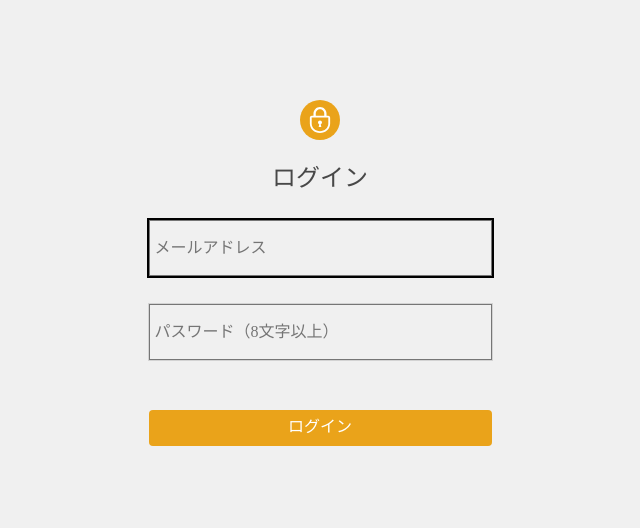
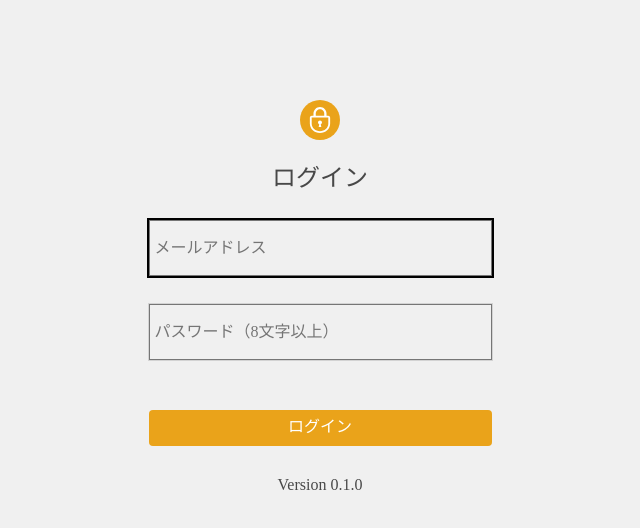
Before and after one commit to milaGlobal8/farmishizeki-admin, a React (Create React App) app: page /login in a window 1280 px wide. Shown: the top 528 px of the page, without its empty margins (320-960 px from the left). Built offline with nearby package versions, Linux system fonts and the light colour scheme; no server answers.

Commit message:
バージョン情報をとりあえず手書きで追加。

```diff
--- a/src/pages/Home/Home.tsx
+++ b/src/pages/Home/Home.tsx
@@ -111,7 +111,7 @@ const Home = () => {
       {target === "g" && <GramCards vegs={vegs} />}
       {/* アプリバージョン情報 */}
       <Version>
-        <Typography>Version {process.env.REACT_APP_VERSION}</Typography>
+        <Typography>Version 0.1.0</Typography>
       </Version>
     </Flexbox>
   );
--- a/src/pages/Login/Login.module.scss
+++ b/src/pages/Login/Login.module.scss
@@ -3,6 +3,7 @@
   display: flex;
   flex-direction: column;
   gap: 25px;
+  margin-bottom: 30px;
 }
 
 .login_icon {
--- a/src/pages/Login/Login.tsx
+++ b/src/pages/Login/Login.tsx
@@ -10,7 +10,7 @@ import {
   Input,
   Typography,
 } from "../../components/common";
-import { Loading } from "../../components/screen";
+import { Loading, Version } from "../../components/screen";
 import { COLOR } from "../../constants/color";
 import { useLogin } from "../../hooks/useAuth";
 import styles from "./Login.module.scss";
@@ -137,6 +137,10 @@ const Login = () => {
           </Button>
         </Form>
       )}
+       {/* アプリバージョン情報 */}
+       <Version>
+        <Typography>Version 0.1.0</Typography>
+      </Version>
     </Box>
   );
 };
```
